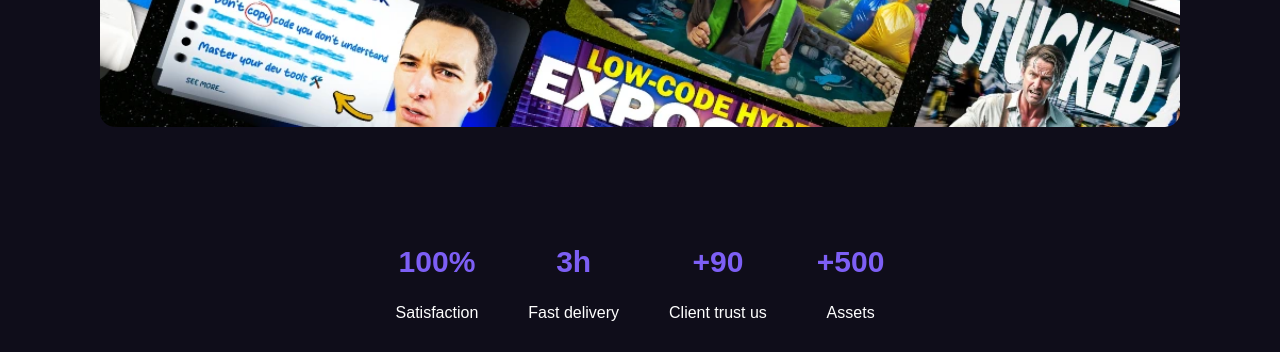
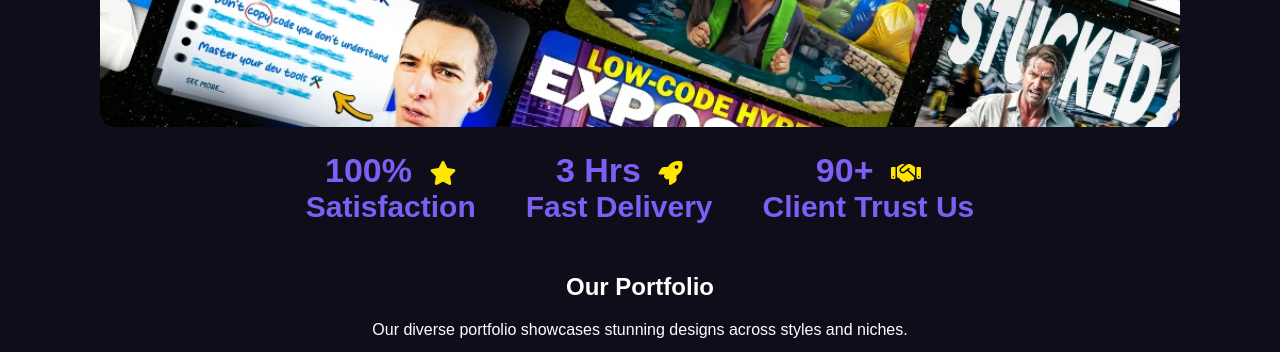
Before and after one commit to neelcc/Th-Port, a plain HTML site: page index.html in a window 1280 px wide. Shown: the part 940-1292 px from the top of the page. Drawn offline with Linux system fonts and the light colour scheme.

Commit message:
Fourth Comit

```diff
--- a/index.html
+++ b/index.html
@@ -5,7 +5,7 @@
     <meta name="viewport" content="width=device-width, initial-scale=1.0">
     <title>Thumbnail Portfolio</title>
     <link rel="stylesheet" href="styles2.css">
-    <link rel="stylesheet" href="https://cdnjs.cloudflare.com/ajax/libs/font-awesome/6.0.0/css/all.min.css">
+    <link rel="stylesheet" href="https://cdnjs.cloudflare.com/ajax/libs/font-awesome/6.7.2/css/all.min.css" integrity="sha512-Evv84Mr4kqVGRNSgIGL/F/aIDqQb7xQ2vcrdIwxfjThSH8CSR7PBEakCr51Ck+w+/U6swU2Im1vVX0SVk9ABhg==" crossorigin="anonymous" referrerpolicy="no-referrer" />
 </head>
 <body>
 
@@ -37,27 +37,39 @@
         <div class="thumbnail-showcase">
             <img src="thumbnails.webp" alt="Thumbnails">
         </div>
-    </section>
+
 
     <!-- Stats Section -->
-    <section class="stats">
+    <!-- <section class="stats">
         <div class="stat-item">
-            <h2>100%</h2>
+             <h2>100%</h2>
+             <span> <i class="fa-regular fa-star"></i> </span>
             <p>Satisfaction</p>
+        </div> -->
+        <div class="stats-container">
+            <div class="stat-box">
+                <span class="stat-number">100% <i class="fa-solid fa-star"></i></span>
+                <span>Satisfaction</span>
+            </div>
+            <div class="stat-box">
+                <span class="stat-number">3 Hrs <i class="fa-solid fa-rocket"></i></span>
+                <span>Fast Delivery</span>
+            </div>
+            <div class="stat-box">
+                <span class="stat-number">90+ <i class="fa-solid fa-handshake"></i></span>
+                <span>Client Trust Us</span>
+            </div>
         </div>
-        <div class="stat-item">
+
+
+        <!-- <div class="stat-item">
             <h2>3h</h2>
             <p>Fast delivery</p>
         </div>
         <div class="stat-item">
             <h2>+90</h2>
             <p>Client trust us</p>
-        </div>
-        <div class="stat-item">
-            <h2>+500</h2>
-            <p>Assets</p>
-        </div>
-    </section>
+        </div> -->
 
 
 
--- a/styles2.css
+++ b/styles2.css
@@ -195,7 +195,7 @@
 
 
 /* Stats */
-.stats {
+/* .stats {
     display: flex;
     justify-content: center;
     gap: 50px;
@@ -218,7 +218,52 @@
 
 .stats p {
     font-weight: 500;
+} */
+
+
+.stats-container {
+    display: flex;
+    justify-content: center;
+    align-items: center;
+    gap: 50px; /* Space between each stat */
+    flex-wrap: wrap; /* Makes it responsive on smaller screens */
+    text-align: center;
+    padding-top: 20px;
 }
+ .stats-container i{
+    color: rgb(255, 230, 0);
+
+ }
+.stat-box {
+    display: flex;
+    flex-direction: column;
+    align-items: center;
+    font-size: 30px;
+    font-weight: bold;
+    color: white;
+}
+
+.stat-number {
+    font-size: 34px;
+    color: white;
+    font-weight: bold;
+}
+
+.stat-box i {
+    font-size: 24px; /* Adjust the icon size */
+    margin-left: 8px; /* Space between text and icon */
+}
+
+/* Responsive for mobile screens */
+@media (max-width: 768px) {
+    .stats-container {
+        flex-direction: column;
+        gap: 20px; /* Reduce space for mobile view */
+    }
+}
+
+
+
 /* 🔥🔥 RESPONSIVE DESIGN 🔥🔥 */
 @media (max-width: 768px) {
     .navbar {
@@ -253,7 +298,7 @@
     .thumbnail-showcase img {
         width: 95%;
     }
-
+/*
     .stats {
         flex-direction: column;
         gap: 20px;
@@ -261,7 +306,8 @@
 
     .stat-item h2 {
         font-size: 24px;
-    }
+    } */
+
 }
 /* Global Styles */
 /* body {
@@ -275,7 +321,7 @@
 
 /* Portfolio Section */
 .portfolio {
-    padding: 40px 20px;
+    padding: 30px 20px;
 }
 
 /* Buttons */
@@ -285,6 +331,7 @@
     justify-content: center;
     gap: 10px;
     margin-bottom: 20px;
+
 }
 
 .filter-btn {
@@ -295,12 +342,13 @@
     font-size: 16px;
     border-radius: 20px;
     cursor: pointer;
+
 }
 
 .filter-btn.active, .filter-btn:hover {
     background: #7a5cff;
     transform: scale(1.05) rotate(-1deg);
-    box-shadow: rgba(118, 44, 187, 0.2) 0 -25px 18px -14px inset,rgba(118, 44, 187, 0.20.25) 0 1px 2px,rgba(44,187,99,.25) 0 2px 4px,rgba(4118, 44, 187, 0.2) 0 4px 8px,rgba(44,187,99,.25) 0 8px 16px,rgba(44,187,99,.25) 0 16px 32px;
+    box-shadow: rgba(132, 31, 226, 0.2) 0 -25px 18px -14px inset,rgba(118, 44, 187, 0.20.25) 0 1px 2px,rgba(140, 16, 255, 0.25) 0 2px 4px,rgba(4118, 44, 187, 0.2) 0 4px 8px,rgba(44,187,99,.25) 0 8px 16px,rgba(44,187,99,.25) 0 16px 32px;
 }
 
 /* Thumbnails Grid */
```
